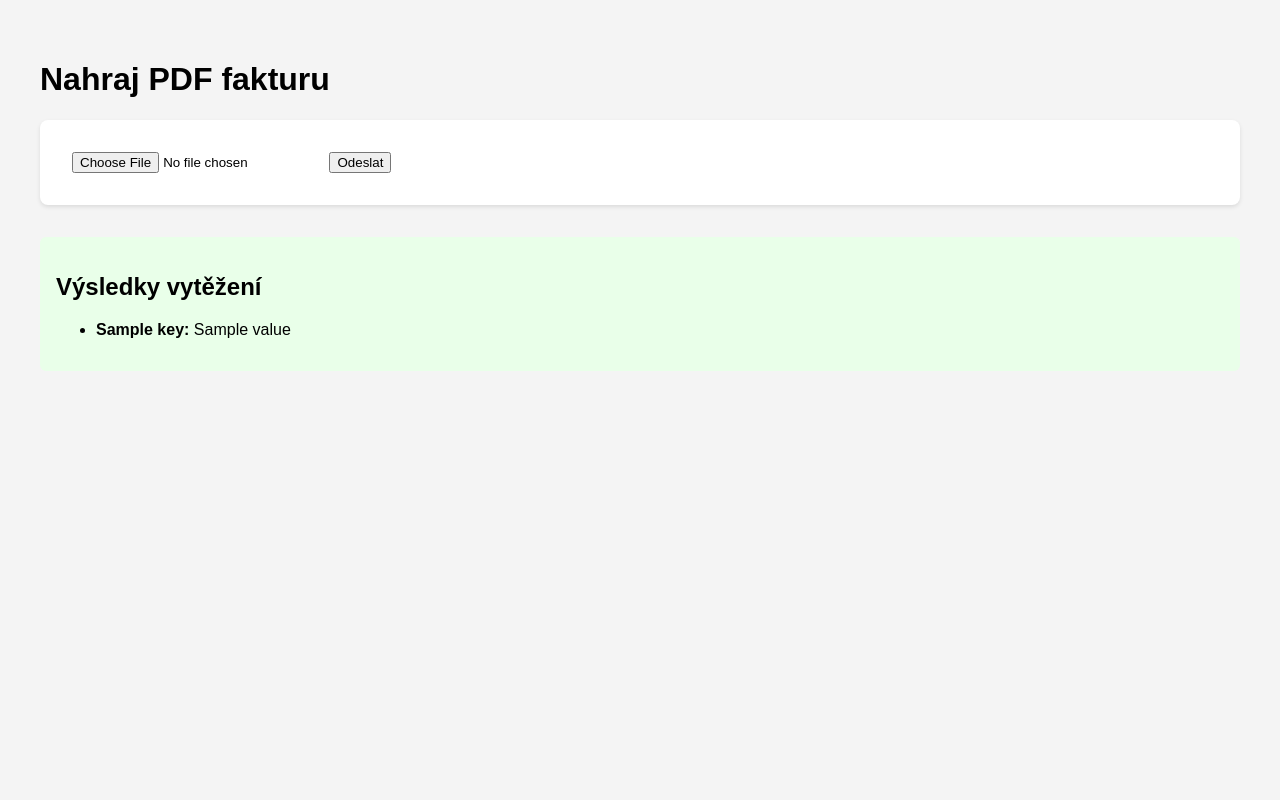
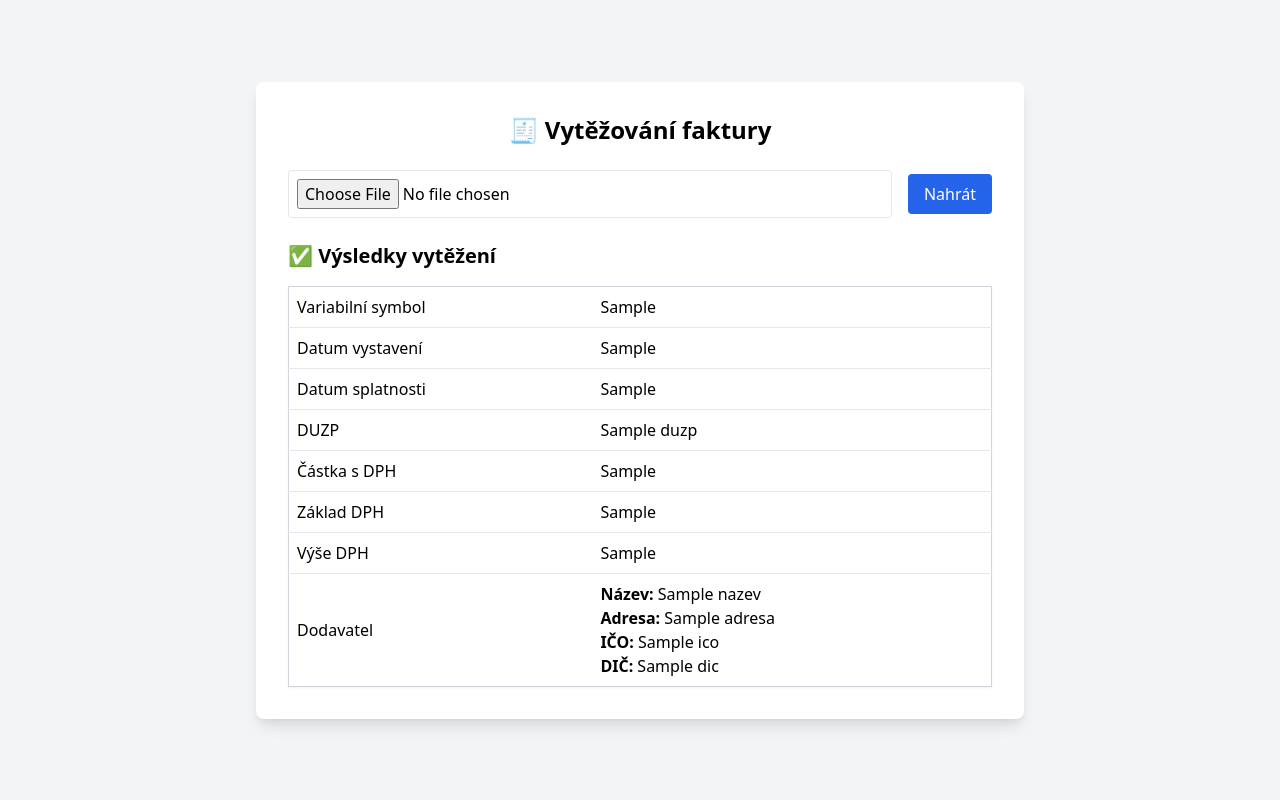
Before and after one commit to petlec/invoice_extractor, a FastAPI app: template app/templates/index.html in a window 1280 px wide. Run offline with FastAPI, Linux system fonts and the light colour scheme; the template is opened without the code that fills it: most values are stand-ins (such as "Sample title", 1, 10 or a date in 2020).

Commit message:
OpenAI extract

````diff
--- a/app/main.py
+++ b/app/main.py
@@ -5,24 +5,46 @@ from fastapi.staticfiles import StaticFiles
 from pytesseract import image_to_string
 from pdf2image import convert_from_path
 import pytesseract
-from pdf2image import convert_from_path
 import pdfplumber
 import re
 import os
 import openai
 import json
 from openai import OpenAI
+from dotenv import load_dotenv
+from datetime import datetime
+from babel.numbers import format_currency
 
+# Načtení API klíče z .env
+load_dotenv()
+api_key = os.getenv("OPENAI_API_KEY")
 
 # Cesta k šablonám
 templates = Jinja2Templates(directory="app/templates")
+
+# --- JINJA FILTRY ---
+def format_cz_date(value):
+    try:
+        return datetime.strptime(value, "%Y-%m-%d").strftime("%d.%m.%Y")
+    except:
+        return value
+
+def format_czk(value):
+    try:
+        num = float(value.replace(",", ".").replace(" ", ""))
+        return format_currency(num, 'CZK', locale='cs_CZ')
+    except:
+        return value
+
+templates.env.filters["format_cz_date"] = format_cz_date
+templates.env.filters["format_czk"] = format_czk
 
 # Inicializace FastAPI
 app = FastAPI()
 app.mount("/static", StaticFiles(directory="app/static"), name="static")
 
 # Nastavení cesty k Tesseract OCR
-pytesseract.pytesseract.tesseract_cmd = r"C:\Program Files\Tesseract-OCR\tesseract.exe"
+pytesseract.pytesseract.tesseract_cmd = r"C:\\Program Files\\Tesseract-OCR\\tesseract.exe"
 
 def extract_text_from_pdf(file_path: str) -> str:
     text = ""
@@ -49,36 +71,22 @@ def extract_text_from_pdf(file_path: str) -> str:
 
 def extract_by_regex(full_text: str) -> dict:
     extracted = {
-        "variabilní_symbol": None,
-        "datum_vystavení": None,
+        "variabilni_symbol": None,
+        "datum_vystaveni": None,
         "datum_splatnosti": None,
-        "datum_duzp": None,
-        "částka_celkem": None,
-        "částka_bez_dph": None,
-        "dph": None,
-        "dodavatel": None
+        "duzp": None,
+        "castka_s_dph": None,
+        "zaklad_dph": None,
+        "vyse_dph": None,
+        "dodavatel": {
+            "nazev": None,
+            "adresa": None,
+            "ico": None,
+            "dic": None
+        }
     }
 
-    patterns = {
-        "variabilní_symbol": r"Variabilní\s*symbol[:\s]+(\d{4,})",
-        "datum_vystavení": r"Datum\s+vystavení[:\s]+(\d{1,2}\.\s*\d{1,2}\.\s*\d{4})",
-        "datum_splatnosti": r"Datum\s+splatnosti[:\s]+(\d{1,2}\.\s*\d{1,2}\.\s*\d{4})",
-        "datum_duzp": r"(Datum\s+zdan\.?\s+plnění|DUZP)[:\s]+(\d{1,2}\.\s*\d{1,2}\.\s*\d{4})",
-        "částka_celkem": r"(\d{1,3}(?:\s\d{3})*,\d{2})\s*Kč",
-        "částka_bez_dph": r"21\s*%\s*(\d{1,3}(?:\s\d{3})*,\d{2})\s*Kč",
-        "dph": r"21\s*%\s*\d{1,3}(?:\s\d{3})*,\d{2}\s*Kč\s*(\d{1,3}(?:\s\d{3})*,\d{2})",
-        "dodavatel": r"DODAVATEL\s*(.*?)(?=\s+ODBĚRATEL|CZ\d{8,})"
-    }
-
-    for key, pattern in patterns.items():
-        if match := re.search(pattern, full_text, re.IGNORECASE | re.DOTALL):
-            if match.lastindex and match.lastindex >= 2:
-                extracted[key] = (match.group(2) or match.group(1)).strip()
-            else:
-                extracted[key] = match.group(1).strip()
-
     return extracted
-
 
 def extract_invoice_data(file_path: str) -> dict:
     full_text = extract_text_from_pdf(file_path)
@@ -102,29 +110,28 @@ def extract_invoice_data(file_path: str) -> dict:
     Text faktury:
     ----------------------
     {full_text}
+
+    Vrať odpověď výhradně jako dobře formátovaný JSON bez vysvětlení, komentářů nebo textu navíc.
     """
 
     try:
-        client = OpenAI()
+        client = OpenAI(api_key=api_key)
         response = client.chat.completions.create(
-            model="gpt-4o",  # nebo "gpt-4"
+            model="gpt-4o",
             messages=[
                 {"role": "user", "content": prompt}
             ],
             temperature=0.2
         )
-        return json.loads(response.choices[0].message.content)
+        result_text = response.choices[0].message.content.strip()
+        print("📦 OpenAI odpověď:\n", result_text)
+        if result_text.startswith("```json"):
+            result_text = result_text.removeprefix("```json").removesuffix("```")
+        return json.loads(result_text)
 
     except Exception as e:
         print(f"⚠️ AI extrakce selhala: {e}")
-        # fallback na regex extrakci
         return extract_by_regex(full_text)
-
-
-
-# extracted_data = json.loads(response.choices[0].message["content"])
-# print(json.dumps(extracted_data, indent=2, ensure_ascii=False))
-
 
 @app.get("/", response_class=HTMLResponse)
 async def index(request: Request):
--- a/app/templates/index.html
+++ b/app/templates/index.html
@@ -1,29 +1,41 @@
 <!DOCTYPE html>
-<html>
+<html lang="cs">
 <head>
-    <title>Vytěžování faktur</title>
-    <style>
-        body { font-family: sans-serif; padding: 2em; background: #f4f4f4; }
-        form { background: white; padding: 2em; border-radius: 8px; box-shadow: 0 2px 4px rgba(0,0,0,0.1); }
-        .results { margin-top: 2em; background: #e9ffe9; padding: 1em; border-radius: 6px; }
-    </style>
+    <meta charset="UTF-8">
+    <title>Vytěžování faktury</title>
+    <link href="https://cdn.jsdelivr.net/npm/tailwindcss@2.2.19/dist/tailwind.min.css" rel="stylesheet">
 </head>
-<body>
-    <h1>Nahraj PDF fakturu</h1>
-    <form action="/upload" method="post" enctype="multipart/form-data">
-        <input type="file" name="file" accept="application/pdf" required>
-        <button type="submit">Odeslat</button>
-    </form>
+<body class="bg-gray-100 min-h-screen flex flex-col items-center justify-center p-4">
+    <div class="bg-white shadow-lg rounded-lg p-8 w-full max-w-3xl">
+        <h1 class="text-2xl font-bold mb-6 text-center">🧾 Vytěžování faktury</h1>
+        <form action="/upload" method="post" enctype="multipart/form-data" class="mb-6 flex items-center">
+            <input type="file" name="file" class="border p-2 rounded w-full" required>
+            <button type="submit" class="ml-4 px-4 py-2 bg-blue-600 text-white rounded hover:bg-blue-700">Nahrát</button>
+        </form>
 
-    {% if extracted %}
-    <div class="results">
-        <h2>Výsledky vytěžení</h2>
-        <ul>
-            {% for key, value in extracted.items() %}
-                <li><strong>{{ key }}:</strong> {{ value or "nenalezeno" }}</li>
-            {% endfor %}
-        </ul>
+        {% if extracted %}
+        <h2 class="text-xl font-semibold mb-4">✅ Výsledky vytěžení</h2>
+        <table class="table-auto w-full text-left border border-gray-300 bg-white shadow-sm">
+            <tbody class="divide-y divide-gray-200">
+                <tr><th class="p-2 font-medium">Variabilní symbol</th><td class="p-2">{{ extracted.variabilni_symbol }}</td></tr>
+                <tr><th class="p-2 font-medium">Datum vystavení</th><td class="p-2">{{ extracted.datum_vystaveni|format_cz_date }}</td></tr>
+                <tr><th class="p-2 font-medium">Datum splatnosti</th><td class="p-2">{{ extracted.datum_splatnosti|format_cz_date }}</td></tr>
+                <tr><th class="p-2 font-medium">DUZP</th><td class="p-2">{{ extracted.duzp|format_cz_date }}</td></tr>
+                <tr><th class="p-2 font-medium">Částka s DPH</th><td class="p-2">{{ extracted.castka_s_dph|format_czk }}</td></tr>
+                <tr><th class="p-2 font-medium">Základ DPH</th><td class="p-2">{{ extracted.zaklad_dph|format_czk }}</td></tr>
+                <tr><th class="p-2 font-medium">Výše DPH</th><td class="p-2">{{ extracted.vyse_dph|format_czk }}</td></tr>
+                <tr>
+                    <th class="p-2 font-medium">Dodavatel</th>
+                    <td class="p-2">
+                        <strong>Název:</strong> {{ extracted.dodavatel.nazev }}<br>
+                        <strong>Adresa:</strong> {{ extracted.dodavatel.adresa }}<br>
+                        <strong>IČO:</strong> {{ extracted.dodavatel.ico }}<br>
+                        <strong>DIČ:</strong> {{ extracted.dodavatel.dic }}
+                    </td>
+                </tr>
+            </tbody>
+        </table>
+        {% endif %}
     </div>
-    {% endif %}
 </body>
 </html>
````
